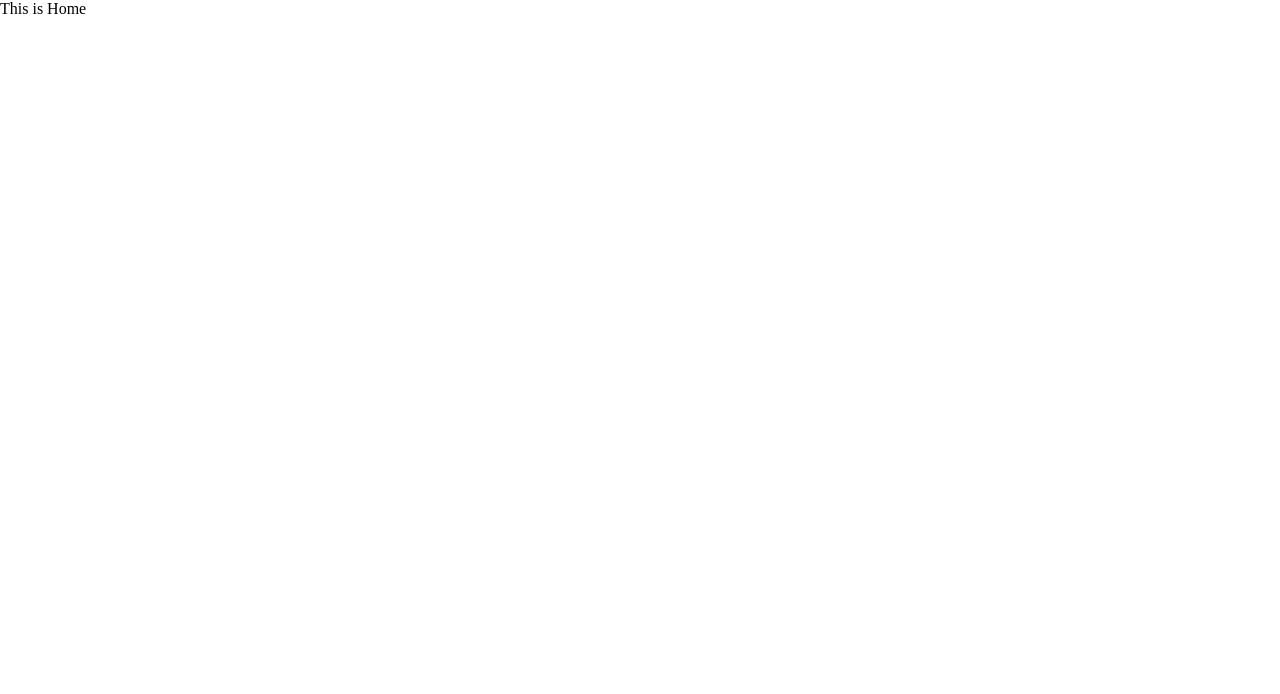
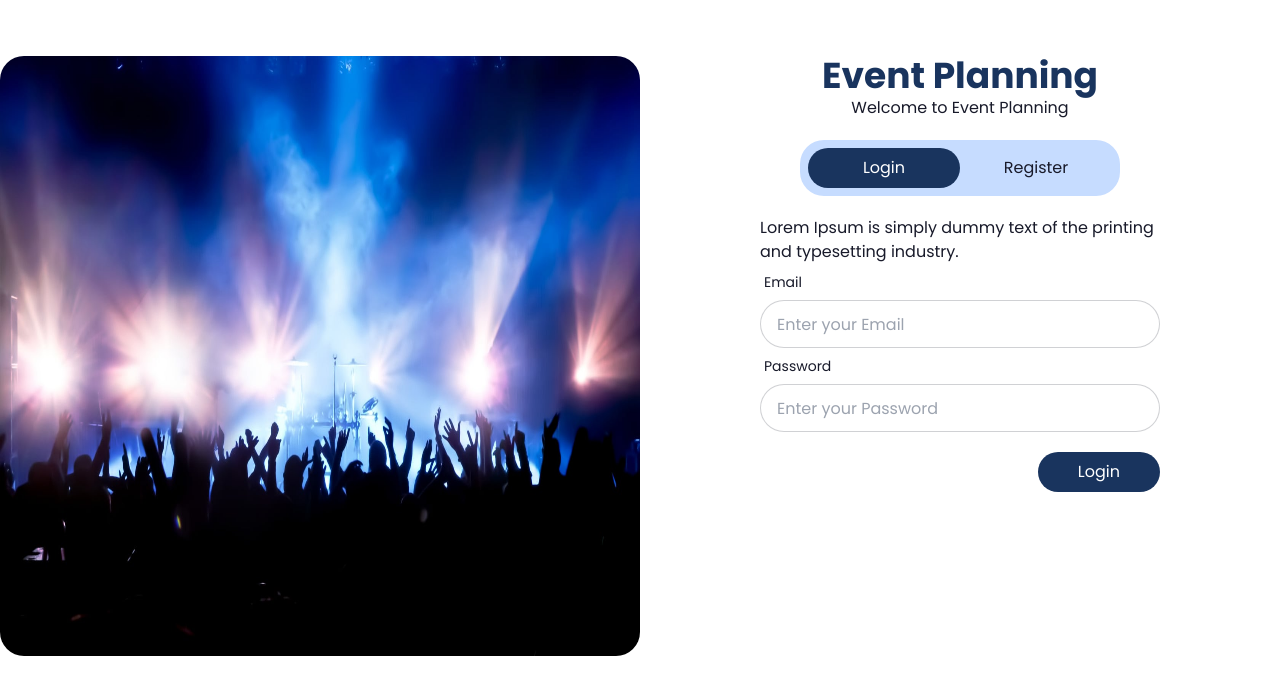
Before and after one commit to Azhari12/event-planning, a React (Vite) app: page /auth in a window 1280 px wide. Shown: the top 694 px of the page. Built offline with nearby package versions, Linux system fonts and the light colour scheme.

Commit message:
slicing auth, add input and Layout Components, config routes, css, and main.tsx

```diff
--- a/index.html
+++ b/index.html
@@ -1,10 +1,14 @@
 <!DOCTYPE html>
-<html lang="en">
+<html data-theme="corporate" lang="en">
   <head>
     <meta charset="UTF-8" />
     <link rel="icon" type="image/svg+xml" href="/vite.svg" />
+    <link
+      href="https://fonts.googleapis.com/css2?family=Manrope:wght@200;300;400;500;600;700;800&family=Poppins:ital,wght@0,100;0,200;0,300;0,400;0,500;0,600;0,700;0,800;0,900;1,100;1,200;1,300;1,400;1,500;1,600;1,700;1,800;1,900&display=swap"
+      rel="stylesheet"
+    />
     <meta name="viewport" content="width=device-width, initial-scale=1.0" />
-    <title>Vite + React + TS</title>
+    <title>Event Planning</title>
   </head>
   <body>
     <div id="root"></div>
--- /dev/null
+++ b/src/components/Input.tsx
@@ -0,0 +1,19 @@
+import { FC, InputHTMLAttributes } from "react";
+
+interface inputType extends InputHTMLAttributes<HTMLInputElement> {
+  label: string;
+}
+
+const Input: FC<inputType> = (props) => {
+  const { placeholder, label } = props;
+  return (
+    <div className="form-control w-full min-w-xs">
+      <label className="label">
+        <span className="label-text">{label}</span>
+      </label>
+      <input className="input input-bordered w-full rounded-3xl" {...props} />
+    </div>
+  );
+};
+
+export default Input;
--- /dev/null
+++ b/src/components/Layout.tsx
@@ -0,0 +1,11 @@
+import { FC, ReactNode } from "react";
+
+interface Props {
+  children: ReactNode;
+}
+
+const Layout: FC = () => {
+  return <div></div>;
+};
+
+export default Layout;
--- a/src/main.tsx
+++ b/src/main.tsx
@@ -1,6 +1,5 @@
-import React from "react";
 import ReactDOM from "react-dom/client";
-import App from "./pages";
+import App from "./routes";
 import "@/styles/index.css";
 
 import { Provider } from "react-redux";
--- /dev/null
+++ b/src/pages/Auth.tsx
@@ -0,0 +1,113 @@
+import Input from "@/components/Input";
+import { FC, useState, useEffect } from "react";
+
+const Auth: FC = () => {
+  const [register, setRegister] = useState<boolean>(false);
+
+  useEffect(() => {
+    buttonRegister(register);
+    console.log(register);
+  }, [register]);
+
+  function buttonRegister(bool: boolean) {
+    return setRegister(bool);
+  }
+
+  return (
+    <div className=" container mx-auto py-14 h-screen poppin ">
+      <div className=" grid lg:grid-cols-2 sm:grid-cols-1 h-full">
+        <div className="flex justify-center h-full max-h-[600px] min-[400px]:hidden sm:hidden lg:block">
+          <img
+            src="/event.jpg"
+            alt=""
+            className=" objec-fill w-full h-full rounded-3xl"
+          />
+        </div>
+        <div className=" flex flex-col h-full items-center md:px-20 lg:px-20 min-[400px]:px-0 ">
+          <div className=" w-full flex flex-col justify-center items-center">
+            <p className=" text-4xl text-button font-bold text-right">
+              Event Planning
+            </p>
+
+            <p className="text-center mb-5">Welcome to Event Planning</p>
+            {register == false ? (
+              <div className=" flex flex-row bg-[#C6DCFF] justify-around items-center p-2 rounded-3xl w-2/3">
+                <button className=" bg-button  py-2 text-white rounded-3xl transition-all w-full">
+                  Login
+                </button>
+                <button
+                  className=" py-2 transition-all w-full"
+                  onClick={(event) => buttonRegister(true)}
+                >
+                  Register
+                </button>
+              </div>
+            ) : (
+              <div className=" flex flex-row bg-[#C6DCFF] justify-around items-center p-2 rounded-3xl w-2/3">
+                <button
+                  className=" py-2 transition-all w-full"
+                  onClick={(event) => buttonRegister(false)}
+                >
+                  Login
+                </button>
+                <button className=" bg-button  py-2 text-white rounded-3xl transition-all w-full">
+                  Register
+                </button>
+              </div>
+            )}
+          </div>
+          <div className=" flex flex-col justify-center px-10">
+            <p className=" mt-5">
+              Lorem Ipsum is simply dummy text of the printing and typesetting
+              industry.
+            </p>
+            {register == false ? (
+              <form action="" className=" transition-all">
+                <Input
+                  label="Email"
+                  type="text"
+                  placeholder="Enter your Email"
+                />
+                <Input
+                  label="Password"
+                  type="password"
+                  placeholder="Enter your Password"
+                />
+                <div className=" flex justify-end transition-all">
+                  <button className=" bg-button px-10 py-2 text-white rounded-3xl transition-all mt-5">
+                    Login
+                  </button>
+                </div>
+              </form>
+            ) : (
+              <form action="" className=" transition-all">
+                <Input
+                  label="Email"
+                  type="text"
+                  placeholder="Enter your Email"
+                />
+                <Input
+                  label="Username"
+                  type="text"
+                  placeholder="Enter your Username"
+                />
+                <Input
+                  label="Password"
+                  type="password"
+                  placeholder="Enter your Password"
+                />
+                <div className=" flex justify-end transition-all">
+                  <button className=" bg-button px-10 py-2 text-white rounded-3xl transition-all mt-5">
+                    Register
+                  </button>
+                </div>
+              </form>
+            )}
+          </div>
+        </div>
+      </div>
+    </div>
+  );
+};
+
+export default Auth;
--- a/src/routes/index.tsx
+++ b/src/routes/index.tsx
@@ -8,6 +8,7 @@ import { ThemeContext } from "@/utils/context";
 import axios from "axios";
 
 import Home from "@/pages";
+import Auth from "@/pages/Auth";
 
 // axios.defaults.baseURL = "https://pokeapi.co/api/v2/";
 
@@ -20,6 +21,10 @@ const Router: FC = () => {
       path: "/",
       element: <Home />,
     },
+    {
+      path: "/auth",
+      element: <Auth />,
+    },
   ]);
 
   return (
--- a/src/styles/index.css
+++ b/src/styles/index.css
@@ -1,3 +1,15 @@
+@tailwind base;
+@tailwind components;
+@tailwind utilities;
+
 body {
   margin: 0;
 }
+
+.poppin {
+  font-family: "Poppins", sans-serif;
+}
+
+.manrope {
+  font-family: "Manrope", sans-serif;
+}
--- a/tailwind.config.js
+++ b/tailwind.config.js
@@ -1,8 +1,12 @@
 /** @type {import('tailwindcss').Config} */
-module.export = {
+module.exports = {
   content: ["./index.html", "./src/**/*.{js,ts,jsx,tsx}"],
   theme: {
-    extend: {},
+    extend: {
+      colors: {
+        button: "#19345E",
+      },
+    },
   },
   plugins: [require("daisyui")],
 };
```
Also changed, not shown: public/event.jpg (added).
